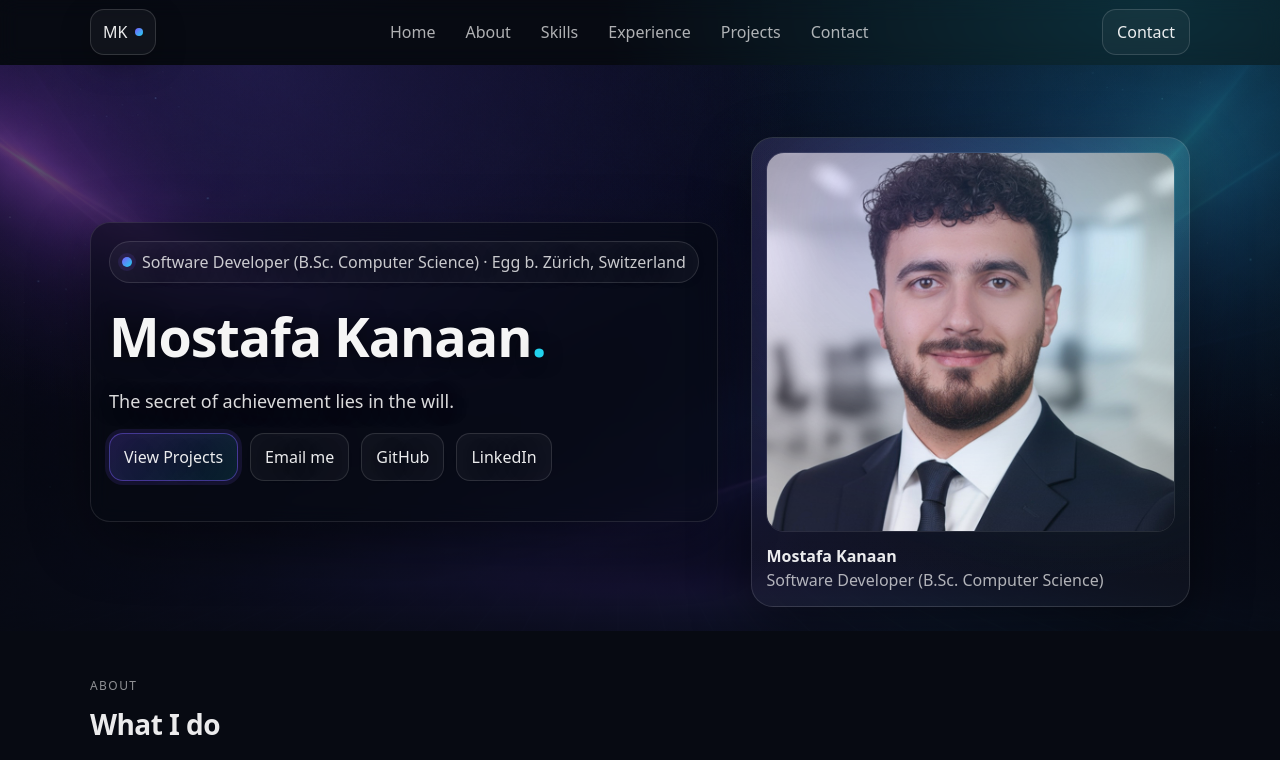
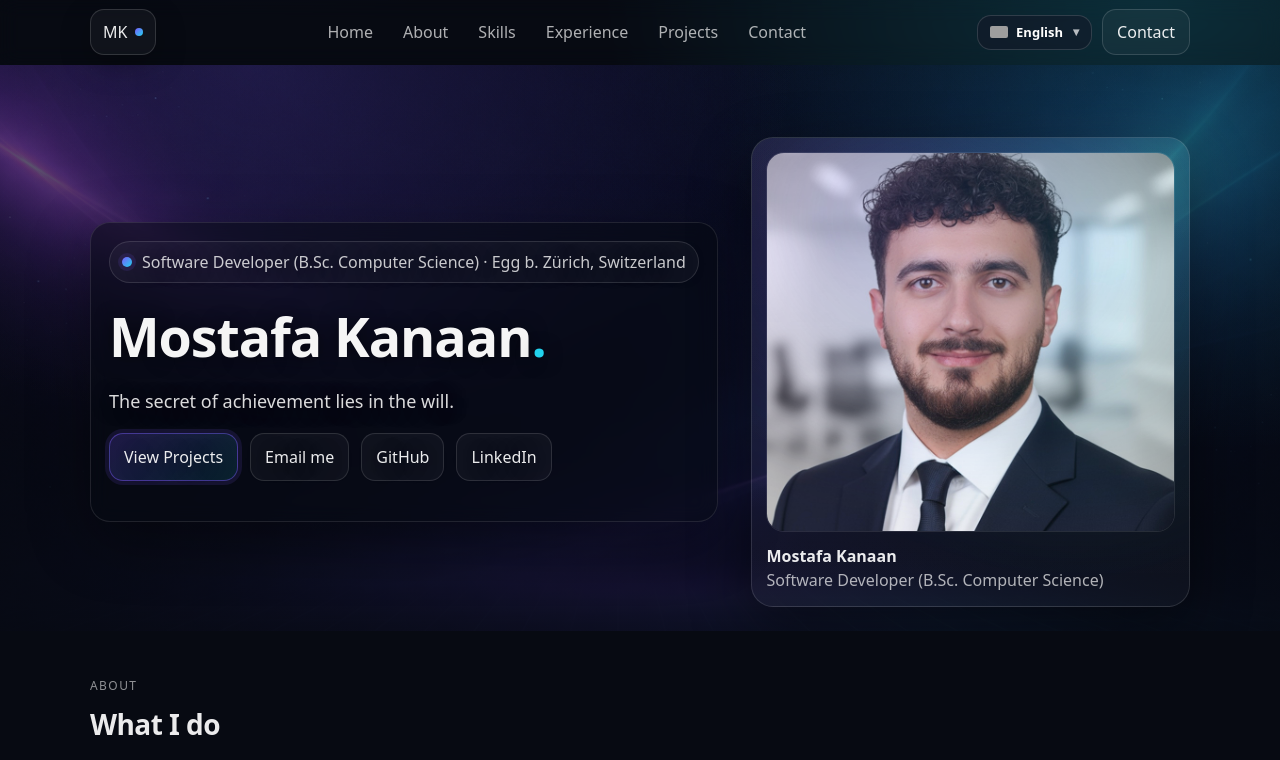
Before and after one commit to mostafakanaan/Personal_Portfolio, a React (Vite) app: page / in a window 1280 px wide. Shown: the top 760 px of the page. Built offline with nearby package versions, Linux system fonts and the light colour scheme; grey boxes are pictures that could not be loaded.

Commit message:
Revert "(Deployment Test) Remove LanguageSwitcher component from Navbar"
This reverts commit 7792a8eb190a4c5ee3bb03b3aca4a2902ada3ee7.

```diff
--- a/src/components/Navbar.jsx
+++ b/src/components/Navbar.jsx
@@ -42,7 +42,7 @@ export default function Navbar({ t, lang, setLang }) {
         </div>
 
         <div className="navRight">
-          {/* <LanguageSwitcher lang={lang} setLang={setLang} /> */}
+          <LanguageSwitcher lang={lang} setLang={setLang} />
           <a
             className="navCta"
             href="#contact"
```
